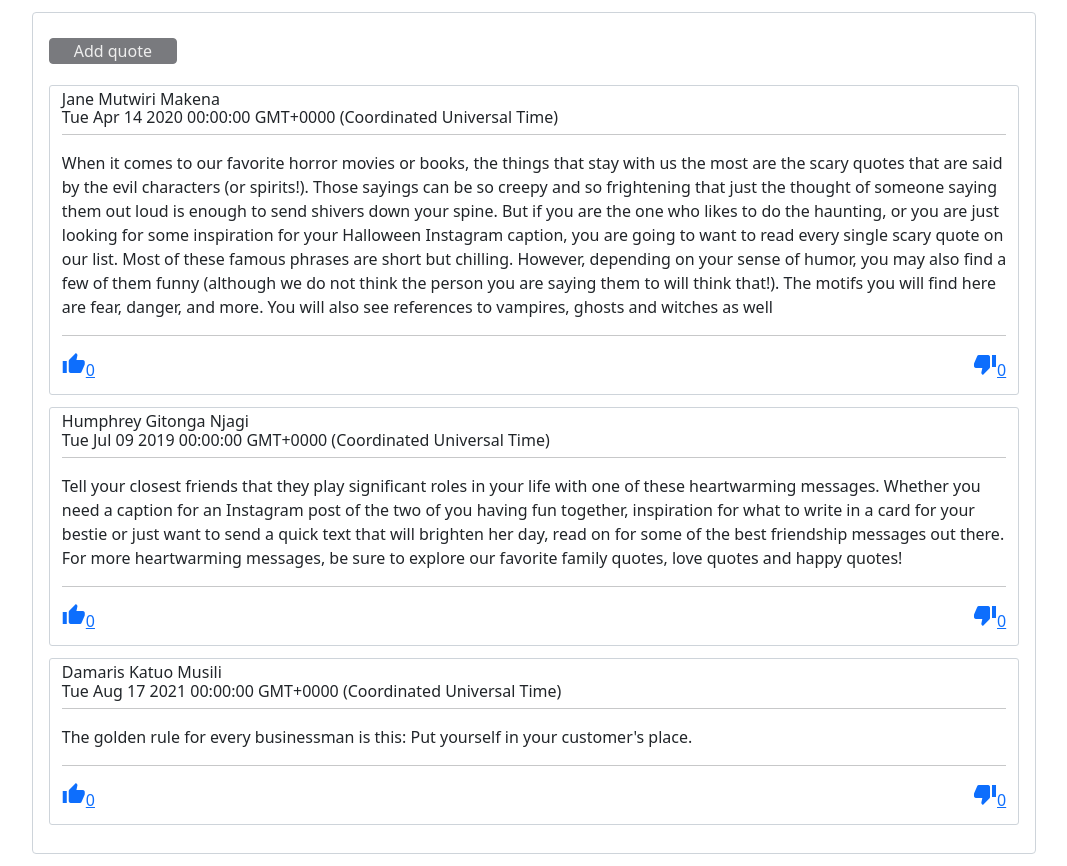
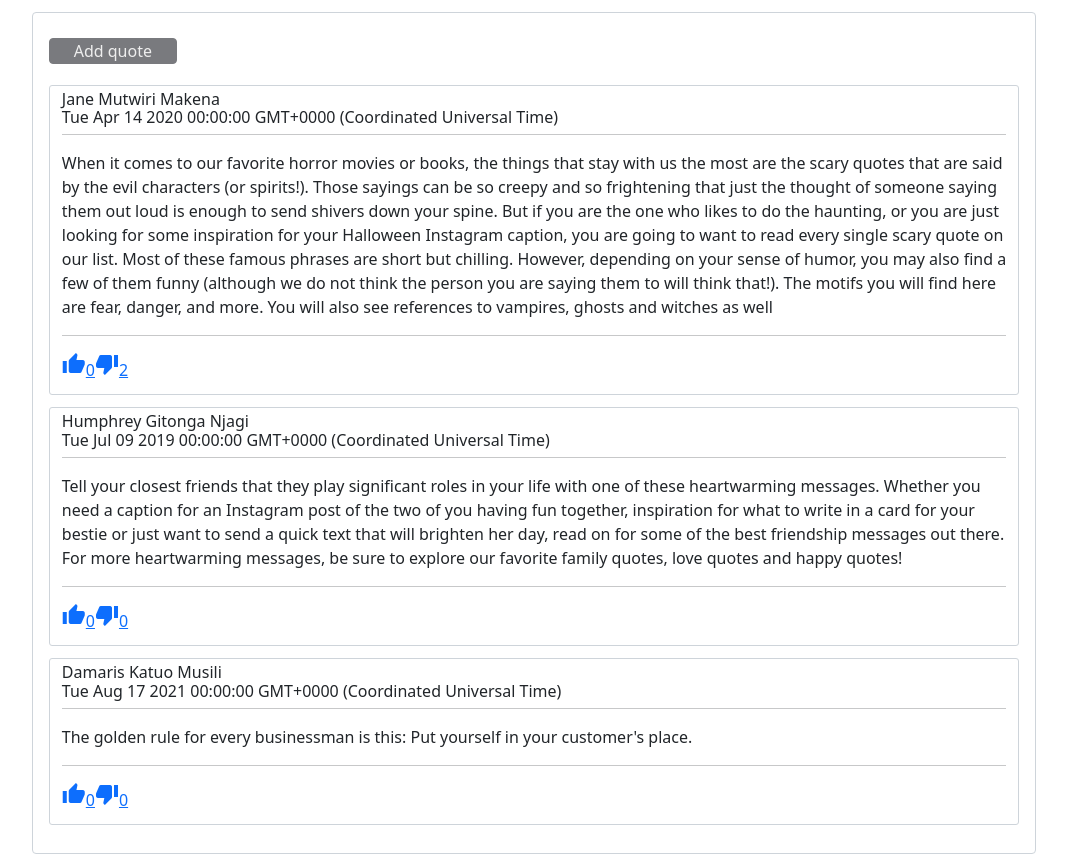
Before and after one commit to kiman121/quotes, an Angular app: page / in a window 1280 px wide. Shown: the whole page, without its empty margins (106-1173 px from the left). Built offline with nearby package versions, Linux system fonts and the light colour scheme.

Commit message:
add the upvote and downvote functionality

```diff
--- a/src/app/quote/quote.component.html
+++ b/src/app/quote/quote.component.html
@@ -27,10 +27,10 @@
       <hr />
       <div class="btn-group">
         <a class="btn-vote up-vote"
-          ><i class="material-icons">thumb_up</i><span>{{quote.upVote}}</span></a
+          (click)="vote('up-vote', i)"><i class="material-icons">thumb_up</i><span>{{quote.upVote}}</span></a
         >
         <a class="btn-vote down-vote"
-          ><i class="material-icons">thumb_down</i><span>{{quote.downVote}}</span></a
+        (click)="vote('down-vote', i)"><i class="material-icons">thumb_down</i><span>{{quote.downVote}}</span></a
         >
       </div>
     </div>
--- a/src/app/quote/quote.component.ts
+++ b/src/app/quote/quote.component.ts
@@ -17,7 +17,7 @@ export class QuoteComponent implements OnInit {
       1,
       'Jane Mutwiri Makena',
       'When it comes to our favorite horror movies or books, the things that stay with us the most are the scary quotes that are said by the evil characters (or spirits!). Those sayings can be so creepy and so frightening that just the thought of someone saying them out loud is enough to send shivers down your spine. But if you are the one who likes to do the haunting, or you are just looking for some inspiration for your Halloween Instagram caption, you are going to want to read every single scary quote on our list. Most of these famous phrases are short but chilling. However, depending on your sense of humor, you may also find a few of them funny (although we do not think the person you are saying them to will think that!). The motifs you will find here are fear, danger, and more. You will also see references to vampires, ghosts and witches as well',
-      new Date(2020, 3, 14),0,0
+      new Date(2020, 3, 14),0,2
     ),
     new Quote(
       2,
@@ -41,7 +41,13 @@ export class QuoteComponent implements OnInit {
 
     this.hideAddQuoteForm = !this.hideAddQuoteForm;
   }
-
+  vote(voteType, index){
+    if(voteType === "up-vote"){
+      this.quotes[index].upVote = this.quotes[index].upVote+1;
+    } else if(voteType==="down-vote"){
+      this.quotes[index].downVote = this.quotes[index].downVote+1;
+    }
+  }
   alertUser(){
     window.alert('Time to hide the button!');
   }
--- a/src/styles.css
+++ b/src/styles.css
@@ -38,5 +38,5 @@
 }
 .btn-group{
     display: flex;
-    justify-content: space-between;
+    /* justify-content: space-between; */
 }
```
